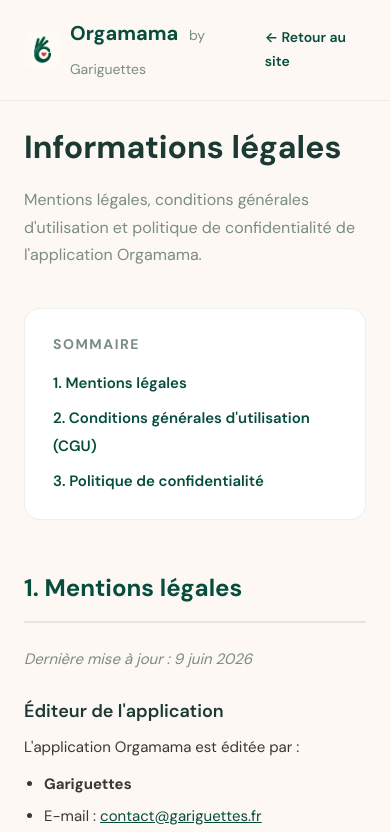
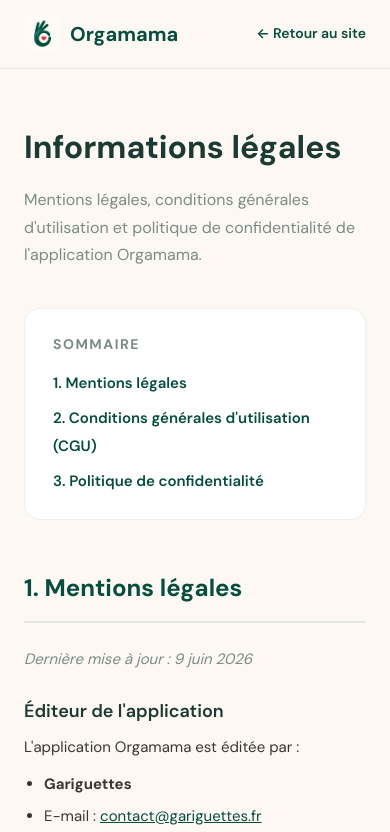
Before and after one commit to marinasba/orgamama-landing, a plain HTML site: page legal.html in a window 390 px wide. Shown: the top 832 px of the page. Drawn offline with Linux system fonts and the light colour scheme.

Commit message:
Adjust hero padding, remove Gariguettes from legal page

```diff
--- a/legal.html
+++ b/legal.html
@@ -85,7 +85,7 @@
     <div class="container">
       <a href="index.html" class="nav-logo">
         <img src="images/logo-orgamama.jpeg" alt="Orgamama">
-        <div class="nav-logo-text">Orgamama <span>by Gariguettes</span></div>
+        <div class="nav-logo-text">Orgamama</div>
       </a>
       <a href="index.html" class="nav-back">&larr; Retour au site</a>
     </div>
```
Also changed, not shown: index.html (+1 -1 lines).
